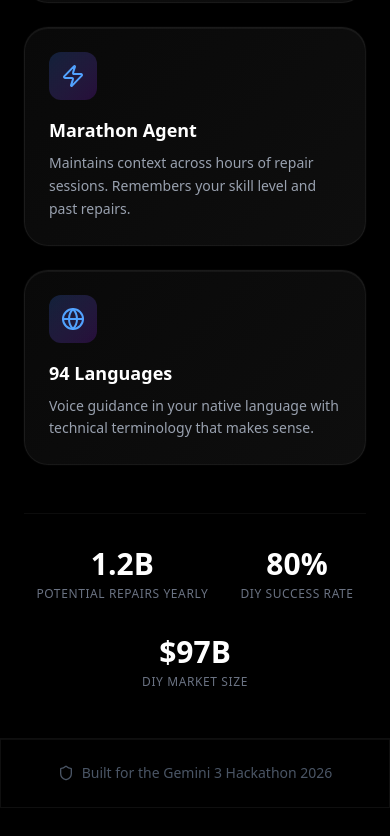
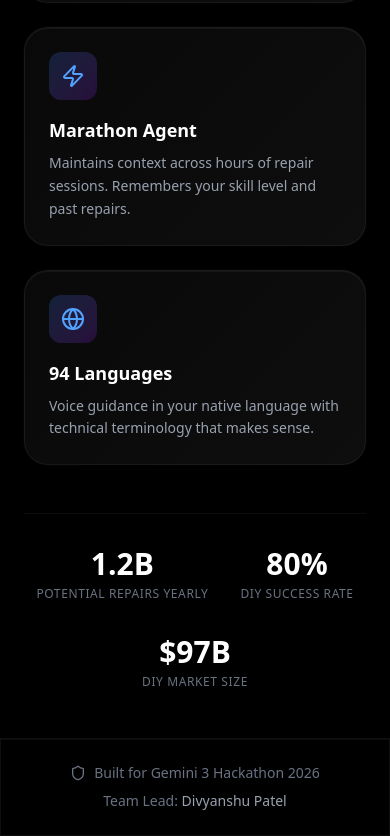
Before and after one commit to divyanshupatel17/mech-guide-gemini-3, a Next.js app: page /mech-guide-gemini-3/ in a window 390 px wide. Shown: the part 954-1790 px from the top of the page. Before the commit the page ends 1762 px from the top, so only its background shows below. Built offline with nearby package versions, Linux system fonts and the light colour scheme.

Commit message:
fix: responsive layout for mobile and added team lead to footer

```diff
--- a/app/page.tsx
+++ b/app/page.tsx
@@ -146,9 +146,15 @@ export default function Home() {
 
         {/* Footer */}
         <footer className="glass border-t border-white/5 py-6 px-6 text-center text-sm text-gray-600">
-          <div className="flex items-center justify-center gap-2">
-            <Shield className="w-4 h-4" />
-            Built for the Gemini 3 Hackathon 2026
+          <div className="flex flex-col md:flex-row items-center justify-center gap-2 md:gap-6 text-gray-500">
+            <div className="flex items-center gap-2">
+              <Shield className="w-4 h-4" />
+              <span>Built for Gemini 3 Hackathon 2026</span>
+            </div>
+            <div className="hidden md:block w-1.5 h-1.5 rounded-full bg-white/10" />
+            <div>
+              Team Lead: <span className="text-gray-400 font-medium">Divyanshu Patel</span>
+            </div>
           </div>
         </footer>
       </div>
--- a/app/repair/page.tsx
+++ b/app/repair/page.tsx
@@ -83,9 +83,9 @@ export default function RepairPage() {
 
             {/* Main Content */}
             <main className="flex-1 pt-16 pb-4 px-4 h-full relative z-10">
-                <div className="w-full max-w-[1920px] mx-auto grid grid-cols-1 lg:grid-cols-12 gap-4 h-full">
-                    {/* Left Column - Camera (8 cols) */}
-                    <div className="lg:col-span-8 flex flex-col gap-4 h-full min-h-0">
+                <div className="w-full max-w-[1920px] mx-auto flex flex-col lg:grid lg:grid-cols-12 gap-4 h-full">
+                    {/* Left Column - Camera (Mobile: 45vh, Desktop: 8 cols) */}
+                    <div className="h-[45vh] lg:h-full lg:col-span-8 flex flex-col gap-4 min-h-0">
                         <motion.div
                             initial={{ opacity: 0, scale: 0.95 }}
                             animate={{ opacity: 1, scale: 1 }}
@@ -106,14 +106,14 @@ export default function RepairPage() {
                                 <motion.div
                                     initial={{ opacity: 0, y: 20 }}
                                     animate={{ opacity: 1, y: 0 }}
-                                    className="glass-card p-5 border-l-4 border-l-blue-500"
+                                    className="glass-card p-3 lg:p-5 border-l-4 border-l-blue-500 absolute lg:static top-4 left-4 right-4 z-20 lg:z-auto"
                                 >
                                     <div className="flex items-start justify-between gap-4">
                                         <div>
                                             <h4 className="font-semibold mb-1 text-white flex items-center gap-2">
                                                 Diagnosis <span className="text-xs text-gray-500 font-normal uppercase tracking-wider">AI Analysis</span>
                                             </h4>
-                                            <p className="text-gray-300 leading-relaxed text-sm">{diagnosis.summary}</p>
+                                            <p className="text-gray-300 leading-relaxed text-sm line-clamp-2 lg:line-clamp-none">{diagnosis.summary}</p>
                                         </div>
                                         <div className="flex flex-col items-end gap-2">
                                             <div className={`px-3 py-1 rounded-full text-xs font-bold uppercase tracking-wider ${diagnosis.severity === "critical" ? "bg-red-500/20 text-red-400 border border-red-500/30" :
@@ -145,7 +145,7 @@ export default function RepairPage() {
                                     initial={{ opacity: 0, y: 10 }}
                                     animate={{ opacity: 1, y: 0 }}
                                     exit={{ opacity: 0, y: 10 }}
-                                    className="glass-card p-4 border-red-500/30 flex items-center gap-3 text-red-400 bg-red-500/5"
+                                    className="glass-card p-4 border-red-500/30 flex items-center gap-3 text-red-400 bg-red-500/5 absolute lg:static bottom-4 left-4 right-4 z-20 lg:z-auto"
                                 >
                                     <AlertCircle className="w-5 h-5 flex-shrink-0" />
                                     <div>
@@ -157,8 +157,8 @@ export default function RepairPage() {
                         </AnimatePresence>
                     </div>
 
-                    {/* Right Column - Chat & Steps (4 cols) */}
-                    <div className="lg:col-span-4 flex flex-col gap-4 h-full min-h-0">
+                    {/* Right Column - Chat & Steps (Mobile: Remaining height, Desktop: 4 cols) */}
+                    <div className="flex-1 lg:h-full lg:col-span-4 flex flex-col gap-4 min-h-0 overflow-hidden">
                         <motion.div
                             initial={{ opacity: 0, x: 20 }}
                             animate={{ opacity: 1, x: 0 }}
@@ -175,7 +175,7 @@ export default function RepairPage() {
                             initial={{ opacity: 0, x: 20 }}
                             animate={{ opacity: 1, x: 0 }}
                             transition={{ delay: 0.1 }}
-                            className="h-1/3 min-h-[200px]"
+                            className="h-1/3 min-h-[150px] lg:min-h-[200px]"
                         >
                             <div className="h-full overflow-y-auto scrollbar-thin rounded-2xl">
                                 <RepairSteps
```
